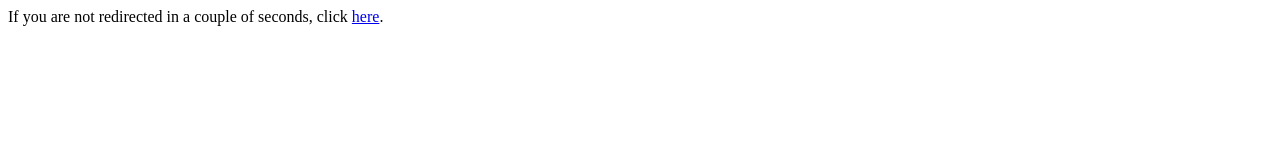
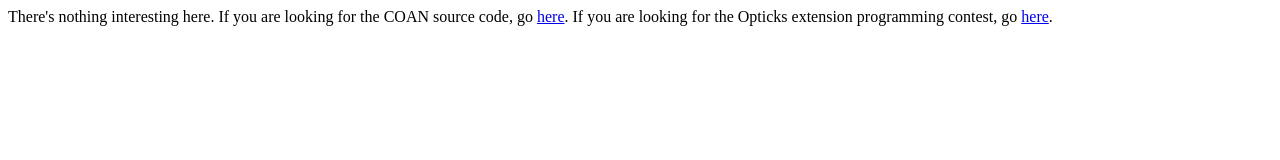
Before and after one commit to tclarke/coan, a plain HTML site: page index.html in a window 1280 px wide. Drawn offline with Linux system fonts and the light colour scheme.

Commit message:
Fixed index.

```diff
--- a/index.html
+++ b/index.html
@@ -1,8 +1,8 @@
-<head>
-<meta http-equiv="refresh" content="2;url=http://tclarke.github.com/coan/Opticks%20Open%20Source%20Programming%20Contest.html">
-</head>
+<html>
 <body>
-If you are not redirected in a couple of seconds, click <a href="http://tclarke.github.com/coan/Opticks%20Open%20Source%20Programming%20Contest.html">here</a>.
+There's nothing interesting here. If you are looking for the COAN source code, go <a href="http://github.com/tclarke/coan">here</a>.
+If you are looking for the Opticks extension programming contest, go <a href="Opticks Open Source Programming Contest.html">here</a>.
+
 <script type="text/javascript">
 var gaJsHost = (("https:" == document.location.protocol) ? "https://ssl." : "http://www.");
 document.write(unescape("%3Cscript src='" + gaJsHost + "google-analytics.com/ga.js' type='text/javascript'%3E%3C/script%3E"));
@@ -13,3 +13,5 @@ var pageTracker = _gat._getTracker("UA-3479806-5");
 pageTracker._trackPageview();
 } catch(err) {}</script>
 </body>
+
+</html>
```
